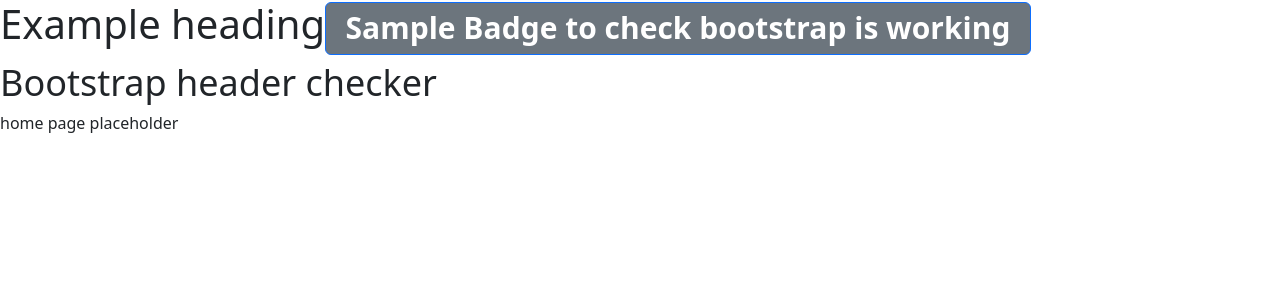
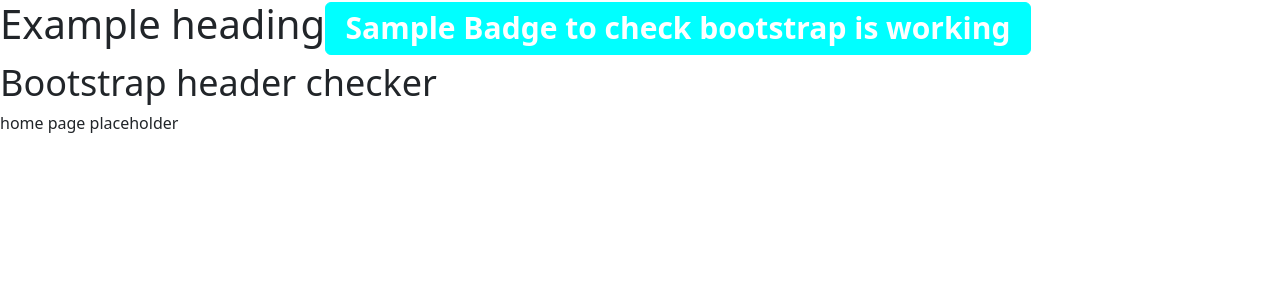
Before and after one commit to CODEX-WoU/NewLeague, a React (Vite) app in the folder client/: page / in a window 1280 px wide. Shown: the top 300 px of the page. Built offline with nearby package versions, Linux system fonts and the light colour scheme.

Commit message:
Added: SASS to project for bootstrap customization

```diff
--- a/client/package.json
+++ b/client/package.json
@@ -14,7 +14,8 @@
     "react": "^18.3.1",
     "react-bootstrap": "^2.10.5",
     "react-dom": "^18.3.1",
-    "react-router-dom": "^6.27.0"
+    "react-router-dom": "^6.27.0",
+    "sass": "^1.79.5"
   },
   "devDependencies": {
     "@eslint/js": "^9.11.1",
--- a/client/src/App.tsx
+++ b/client/src/App.tsx
@@ -8,7 +8,7 @@ function App() {
       <div>
         <h1>
           Example heading
-          <Badge bg="secondary" as={Button}>
+          <Badge bg="primary" as={Button}>
             Sample Badge to check bootstrap is working
           </Badge>
         </h1>
--- a/client/src/index.css
+++ b/client/src/index.scss
@@ -12,3 +12,10 @@ body {
   display: flex;
   min-height: 100vh;
 }
+
+// Customize default colors here
+$theme-colors: (
+  "primary": #00ffff,
+);
+
+@import "node_modules/bootstrap/scss/bootstrap";
--- a/client/src/main.tsx
+++ b/client/src/main.tsx
@@ -1,8 +1,7 @@
 import { StrictMode } from "react";
 import { createRoot } from "react-dom/client";
 import App from "./App.tsx";
-import "./index.css";
-import "bootstrap/dist/css/bootstrap.min.css";
+import "./index.scss";
 
 createRoot(document.getElementById("root")!).render(
   <StrictMode>
```
Also changed, not shown: 1 other file (tests, documents, lock files or other folders).
